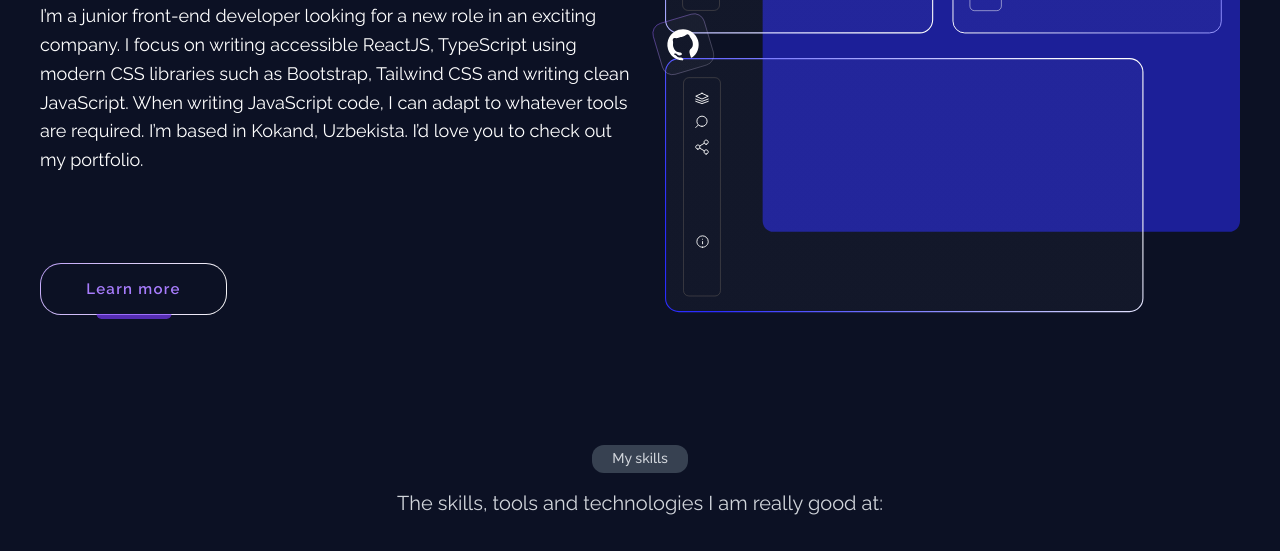
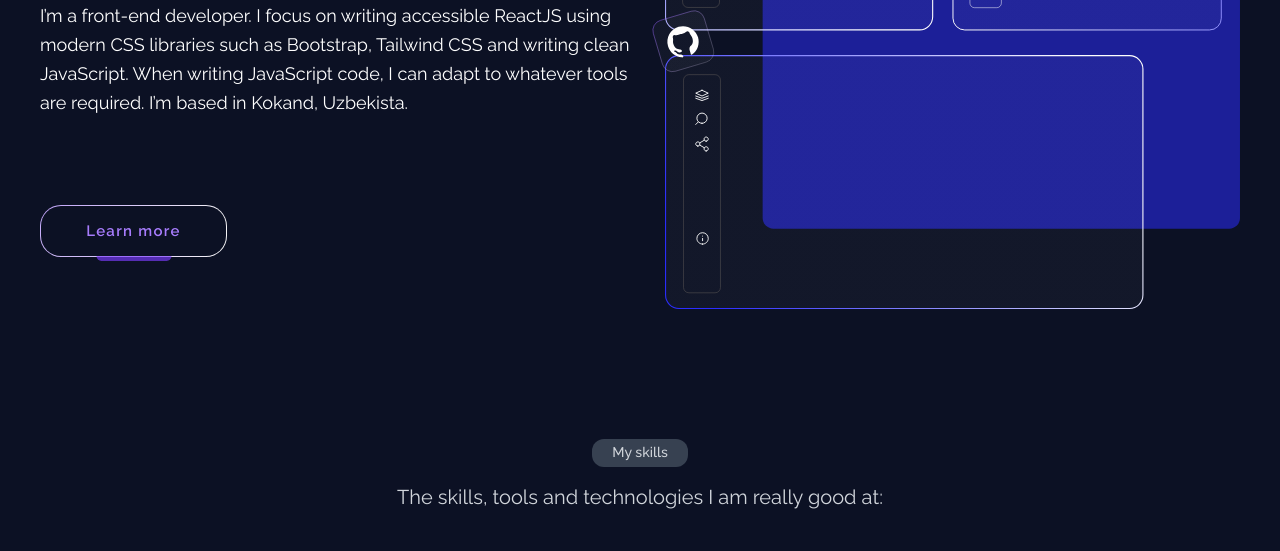
Before and after one commit to Ermatov-Abdulmajid/Portfolio, a plain HTML site: page index.html in a window 1280 px wide. Shown: the part 449-1000 px from the top of the page. Drawn offline with Linux system fonts and the light colour scheme.

Commit message:
Update hero section text

```diff
--- a/index.html
+++ b/index.html
@@ -68,13 +68,10 @@
                 <p class="hero__profession">Web/Frontend Developer</p>
 
                 <p class="hero__description">
-                  I’m a junior front-end developer looking for a new role in an
-                  exciting company. I focus on writing accessible ReactJS,
-                  TypeScript using modern CSS libraries such as Bootstrap,
+                  I’m a front-end developer. I focus on writing accessible ReactJS using modern CSS libraries such as Bootstrap,
                   Tailwind CSS and writing clean JavaScript. When writing
                   JavaScript code, I can adapt to whatever tools are required.
-                  I’m based in Kokand, Uzbekista. I’d love you to check out my
-                  portfolio.
+                  I’m based in Kokand, Uzbekista.
                 </p>
 
                 <div class="hero__btn-group">
```
